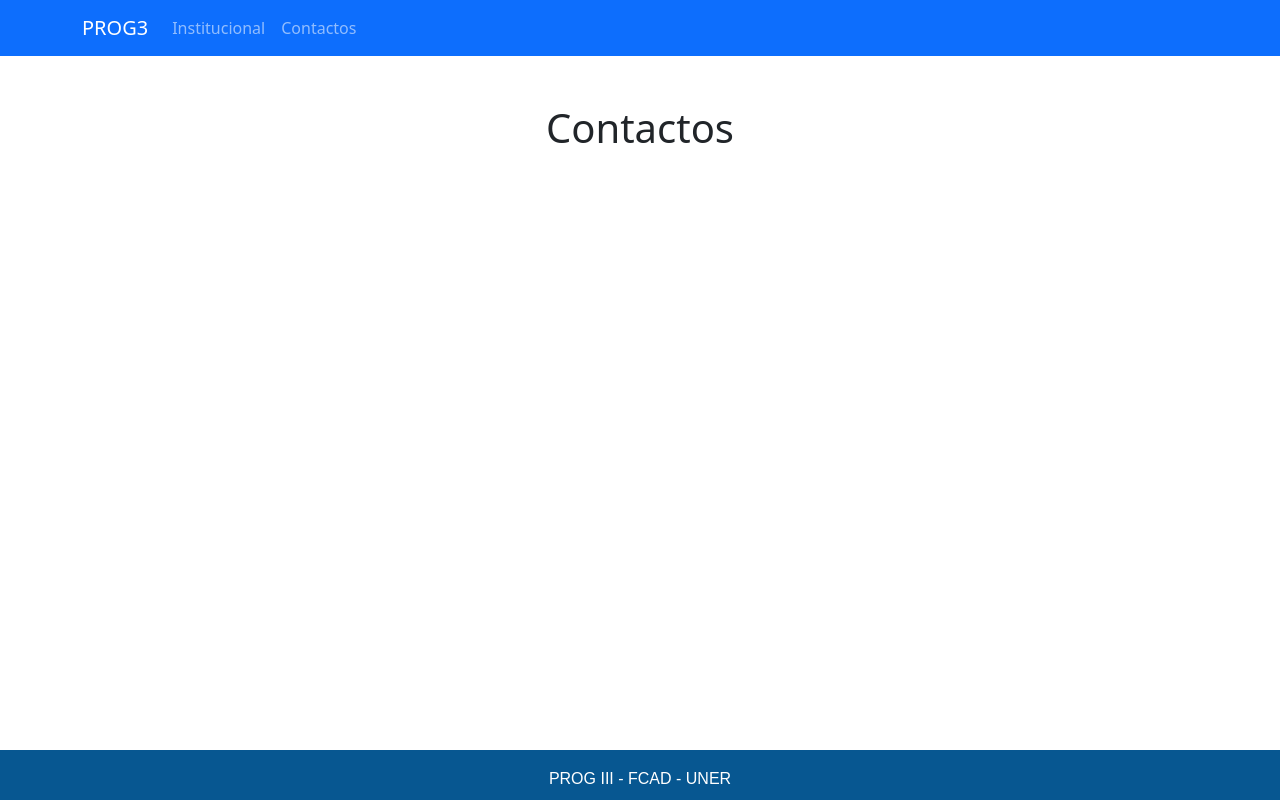
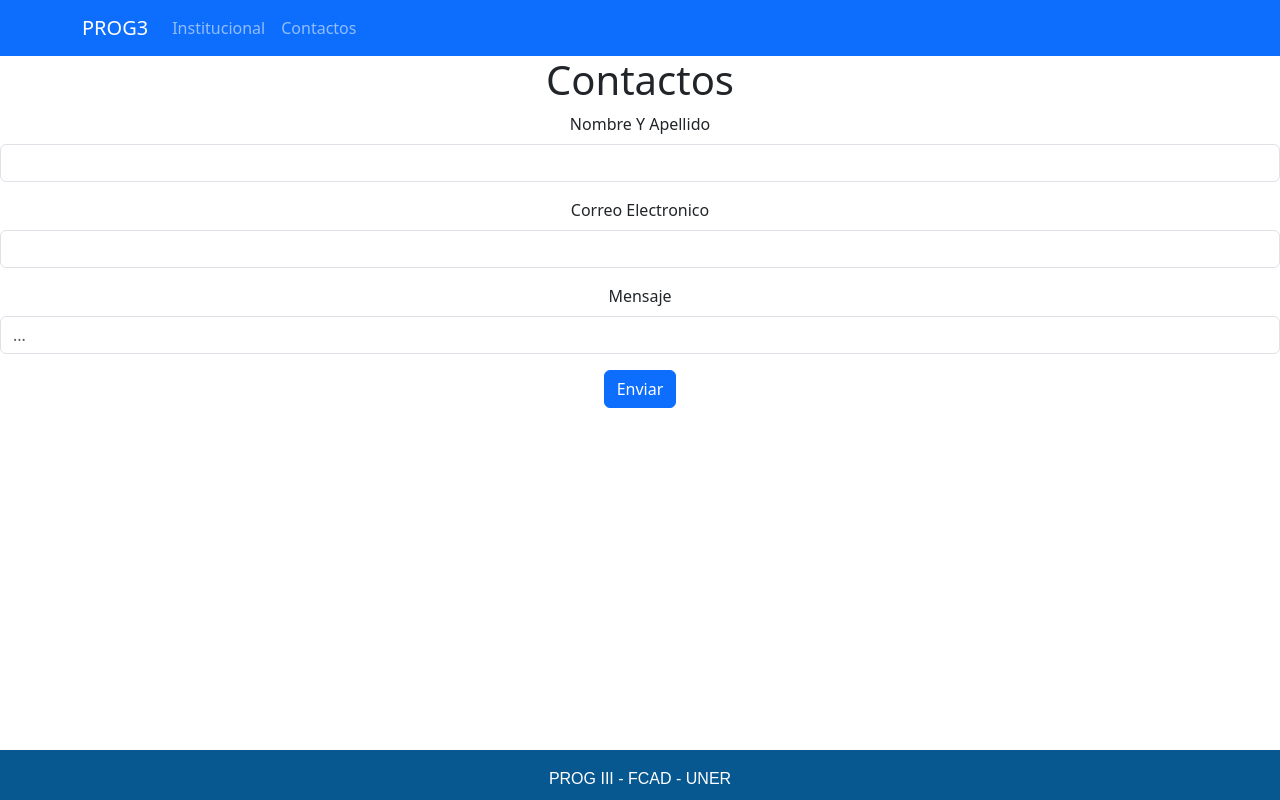
Before and after one commit to LucasBec/tp-final-scaloneta-react, a React (Create React App) app: page /contactos in a window 1280 px wide. Built offline with nearby package versions, Linux system fonts and the light colour scheme.

Commit message:
se agrego formulario a contactos, falta completar con useEffect y useStatus + dar estilo

```diff
--- a/src/componentes/Contactos/Contactos.jsx
+++ b/src/componentes/Contactos/Contactos.jsx
@@ -1,7 +1,31 @@
+import Button from 'react-bootstrap/Button';
+import Form from 'react-bootstrap/Form';
+
 export function Contactos (){
-    return(
-        <div className='container mt-5'>
-            <h1>Contactos</h1>
-        </div>
-    )
+    return (
+    <>
+
+        <h1>Contactos</h1>
+
+        <Form>
+          <fieldset enabled>
+            <Form.Group className="mb-3">
+              <Form.Label htmlFor="disabledTextInput">Nombre Y Apellido</Form.Label>
+              <Form.Control id="disabledTextInput" type='text' placeholder="" />
+            </Form.Group>
+            <Form.Group className="mb-3">
+              <Form.Label htmlFor="disabledTextInput">Correo Electronico</Form.Label>
+              <Form.Control id="disabledTextInput" type='email' placeholder="" />
+            </Form.Group>
+            <Form.Group className="mb-3">
+              <Form.Label htmlFor="disabledTextInput">Mensaje</Form.Label>
+              <Form.Control id="disabledTextInput" type='textarea' placeholder="..." />
+            </Form.Group>
+
+            <Button type="submit">Enviar</Button>
+          </fieldset>
+        </Form>
+        </>
+      );
+
 }
```
Also changed, not shown: src/componentes/test.js (deleted).
